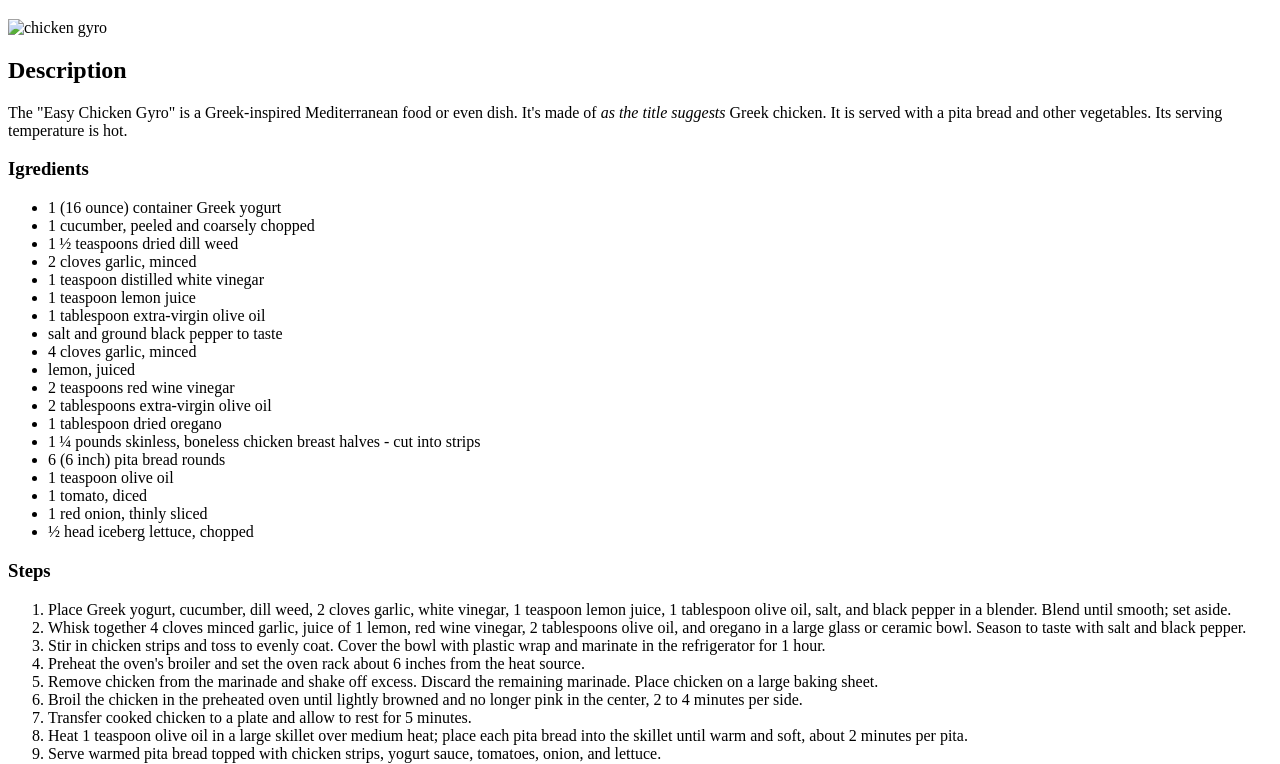
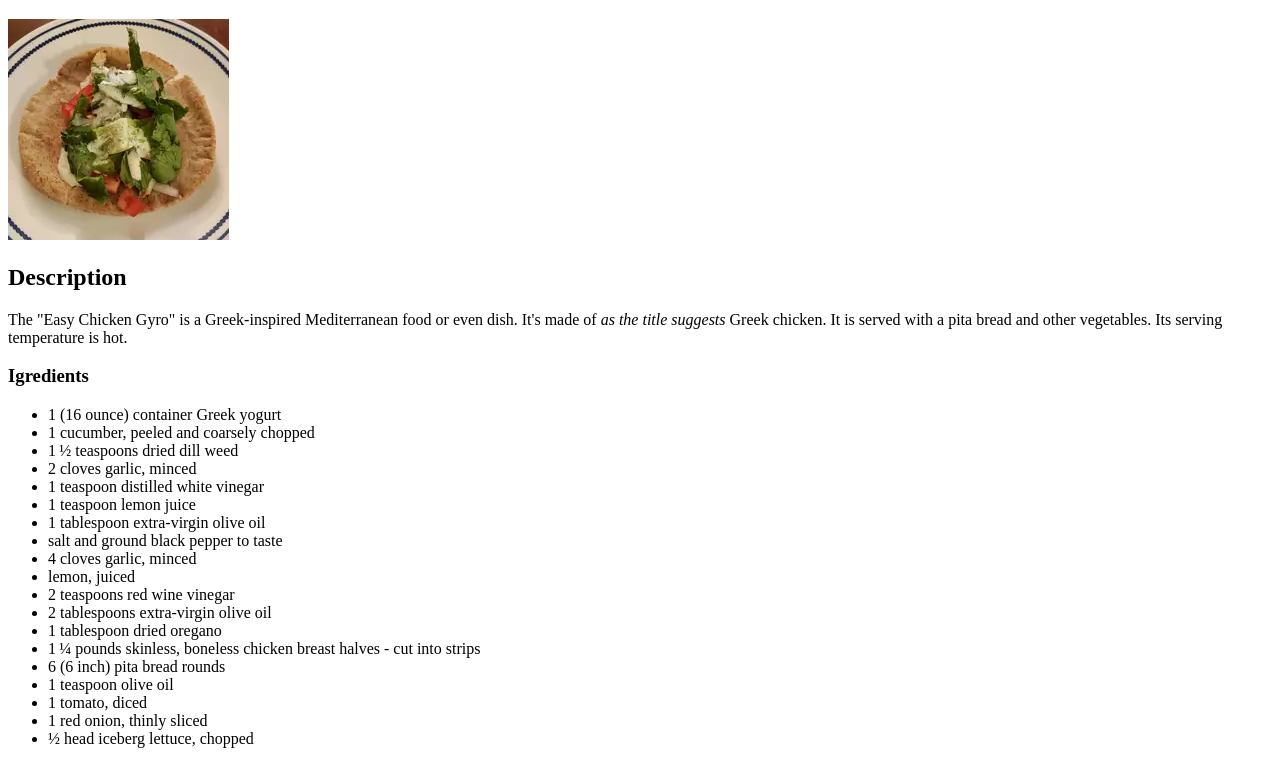
Before and after one commit to probablymichael/odin-recipes, a plain HTML site: page recipes/chicken_gyro.html in a window 1280 px wide. Shown: the part 61-825 px from the top of the page. Drawn offline with Linux system fonts and the light colour scheme.

Commit message:
Renamed image

```diff
--- a/recipes/chicken_gyro.html
+++ b/recipes/chicken_gyro.html
@@ -6,7 +6,7 @@
     </head>
     <body>
         <h1>Chicken Gyro</h1>
-        <img src="image.png" alt="chicken gyro">
+        <img src="chicken_gyros.png" alt="chicken gyro">
         <h2>Description</h2>
         <p>The "Easy Chicken Gyro" is a Greek-inspired Mediterranean food or even dish. It's made of <em>as the title suggests</em> Greek chicken. It is served with a pita bread and other vegetables. Its serving temperature is hot.</p>
         <h3>Igredients</h3>
```
Also changed, not shown: recipes/chicken_gyros.png (added).
